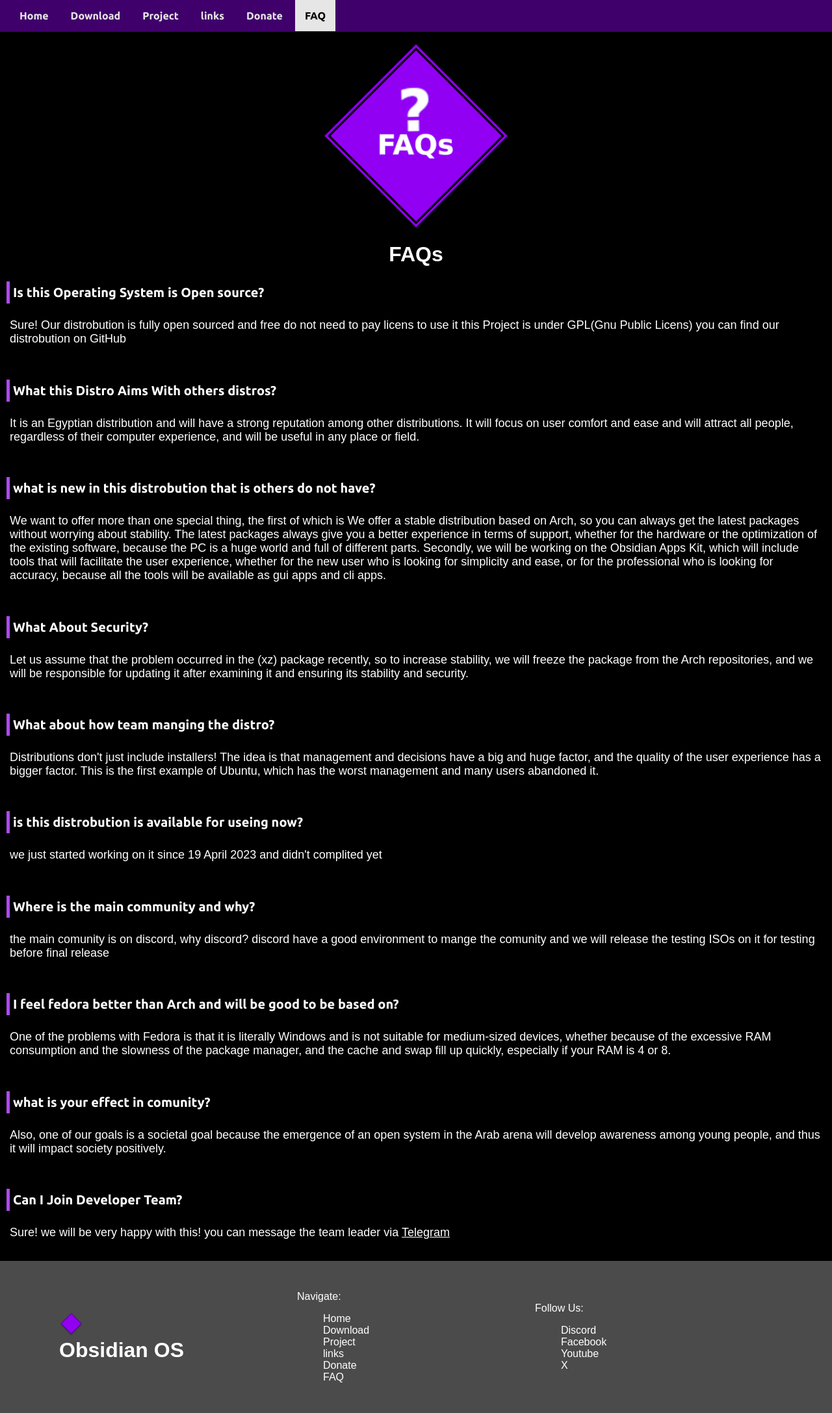
After one commit to mohammed-saleh2007/obsidianos-website, a PHP site: page /faqs.htm in a window 1280 px wide. The commit adds this page. Shown: the whole page at 65% size. Run offline with PHP 8.4, Linux system fonts and the light colour scheme.

Commit message:
finish FAQ page

```diff
--- /dev/null
+++ b/faqs.htm
@@ -0,0 +1,160 @@
+<!DOCTYPE html>
+<html lang="en">
+<head>
+    <meta charset="UTF-8">
+    <meta name="viewport" content="width=device-width, initial-scale=1.0">
+    <link rel="stylesheet" href="master.css">
+
+    <link rel="icon" type="image/x-icon" href="./img/favicon.ico">
+    <title>ObsidianOS - Home Page</title>
+
+    <!-- METADATA -->
+    <meta name="title" content="ObsidianOS">
+    <meta name="image" content="https://mohammed-saleh2007.github.io/obsidianos-website/img/logo">
+
+    <!-- import needed fonts -->
+    <link rel="preconnect" href="https://fonts.googleapis.com">
+    <link rel="preconnect" href="https://fonts.gstatic.com" crossorigin>
+    <link href="https://fonts.googleapis.com/css2?family=Cairo:slnt,wght@-11..11,377&family=Pixelify+Sans:wght@400..700&family=Ubuntu:ital,wght@0,300;0,400;0,500;0,700;1,300;1,400;1,500;1,700&display=swap" rel="stylesheet">
+
+    <nav>
+        <a href="index.htm">Home</a>
+        <a href="#">Download</a>
+        <a href="#">Project</a>
+        <a href="#">links</a>
+        <a href="#">Donate</a>
+        <a href="faqs.htm" class="active">FAQ</a>
+    </nav>
+
+    <div class="title">
+        <img src="./img/faqslogo.png" alt="obsidian os logo">
+        <h1>FAQs</h1>
+    </div>
+
+    <div class="qanda">
+        <h1>Is this Operating System is Open source?</h1>
+        <p>
+            Sure! Our distrobution is fully open sourced and free do not need to pay
+            licens to use it this Project is under GPL(Gnu Public Licens) you can find
+            our distrobution on GitHub
+        </p>
+    </div>
+
+    <div class="qanda">
+        <h1>What this Distro Aims With others distros?</h1>
+        <p>
+            It is an Egyptian distribution and will have a strong reputation among other distributions.
+             It will focus on user comfort and ease and will attract all people,
+             regardless of their computer experience, and will be useful in any place or field.
+        </p>
+    </div>
+
+    <div class="qanda">
+        <h1>what is new in this distrobution that is others do not have?</h1>
+        <p>
+            We want to offer more than one special thing, the first of which is
+            We offer a stable distribution based on Arch,
+            so you can always get the latest packages without worrying about stability.
+            The latest packages always give you a better experience in terms of support,
+            whether for the hardware or the optimization of the existing software,
+            because the PC is a huge world and full of different parts.
+            Secondly, we will be working on the Obsidian Apps Kit,
+             which will include tools that will facilitate the user experience,
+             whether for the new user who is looking for simplicity and ease,
+             or for the professional who is looking for accuracy,
+             because all the tools will be available as gui apps and cli apps.
+        </p>
+    </div>
+
+    <div class="qanda">
+        <h1>What About Security?</h1>
+        <p>
+            Let us assume that the problem occurred in the (xz) package recently,
+            so to increase stability, we will freeze the package from the Arch repositories,
+            and we will be responsible for updating it after examining it and ensuring its stability and security.
+        </p>
+    </div>
+
+    <div class="qanda">
+        <h1>What about how team manging the distro?</h1>
+        <p>
+            Distributions don't just include installers!
+            The idea is that management and decisions have a big and huge factor,
+            and the quality of the user experience has a bigger factor.
+            This is the first example of Ubuntu,
+            which has the worst management and many users abandoned it.
+        </p>
+    </div>
+
+    <div class="qanda">
+        <h1>is this distrobution is available for useing now?</h1>
+        <p>
+            we just started working on it since 19 April 2023 and didn't complited yet
+        </p>
+    </div>
+
+    <div class="qanda">
+        <h1>Where is the main community and why?</h1>
+        <p>
+            the main comunity is on discord, why discord? discord have a good environment to
+            mange the comunity and we will release the testing ISOs on it for testing before
+            final release
+        </p>
+    </div>
+
+    <div class="qanda">
+        <h1>I feel fedora better than Arch and will be good to be based on?</h1>
+        <p>
+            One of the problems with Fedora is that it is literally Windows
+            and is not suitable for medium-sized devices, whether because of
+            the excessive RAM consumption and the slowness of the package manager,
+            and the cache and swap fill up quickly, especially if your RAM is 4 or 8.
+        </p>
+    </div>
+
+    <div class="qanda">
+        <h1>what is your effect in comunity?</h1>
+        <p>
+            Also, one of our goals is a societal goal because the emergence
+            of an open system in the Arab arena will develop awareness among
+            young people, and thus it will impact society positively.
+        </p>
+    </div>
+
+    <div class="qanda">
+        <h1>Can I Join Developer Team?</h1>
+        <p>
+            Sure! we will be very happy with this! you can message the team leader via
+            <a href="https://t.me/m21jong">Telegram</a>
+        </p>
+    </div>
+
+    <footer>
+        <div class="footer-logo">
+            <img src="./img/logo.png" alt="logo">
+            <h1>Obsidian OS</h1>
+        </div>
+        <div class="footer-nav">
+        <p>Navigate:</p>
+            <ul>
+                <li><a href="index.htm">Home</a></li>
+                <li><a href="#">Download</a></li>
+                <li><a href="#">Project</a></li>
+                <li><a href="#">links</a></li>
+                <li><a href="#">Donate</a></li>
+                <li><a href="faqs.htm">FAQ</a></li>
+            </ul>
+        </div>
+        <div class="footer-follow">
+            <p>Follow Us:</p>
+            <ul>
+                <li><a href="#">Discord</a></li>
+                <li><a href="https://www.facebook.com/profile.php?id=61555372363814 ">Facebook</a></li>
+                <li><a href="https://www.youtube.com/ObsidianDT">Youtube</a></li>
+                <li><a href="https://twitter.com/ObsidianDT">X</a></li>
+            </ul>
+        </div>
+    </footer>
+
+</body>
+</html>
--- a/master.css
+++ b/master.css
@@ -145,3 +145,24 @@ footer a{
 footer a:hover{
     color: black;
 }
+
+
+/* FAQs styles */
+
+.qanda{
+    padding: 5px;
+    margin: 5px;
+}
+
+.qanda h1{
+    padding: 5px;
+    font-family: "ubuntu", sans-serif;
+    border-left: #ad4af0 5px solid;
+    font-size: 20px;
+}
+
+.qanda p{
+    padding: 5px;
+    font-family: "cairo", sans-serif;
+    font-size: 18px;
+}
```
Also changed, not shown: index.htm (+4 -4 lines), img/faqslogo.png (added).
